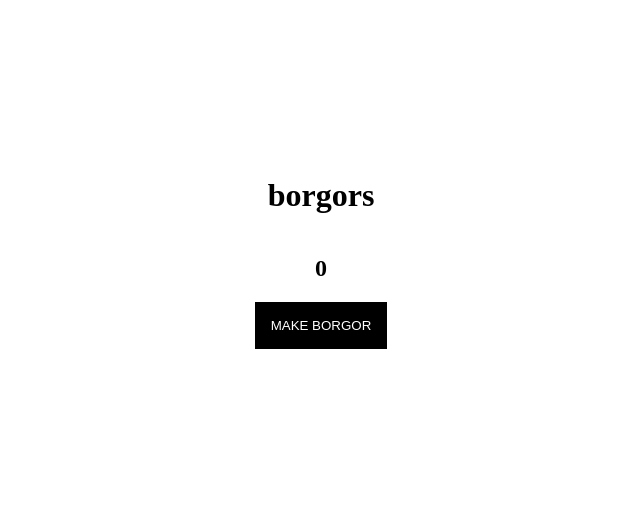
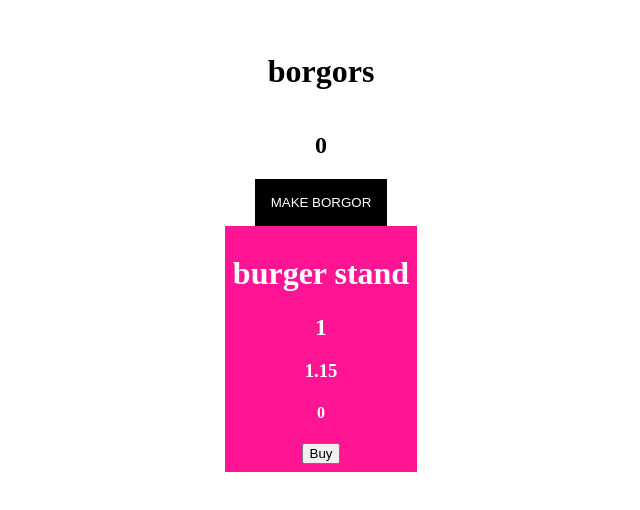
Before and after one commit to mikencorbett/borgors, an Angular app: page / in a window 1280 px wide. Shown: the part 148-658 px from the top of the page, without its empty margins (319-959 px from the left). Built offline with nearby package versions, Linux system fonts and the light colour scheme.

Commit message:
generator v2
generator is now capable of generating borgors. still need to add cost logic.

```diff
--- a/src/app/app.html
+++ b/src/app/app.html
@@ -2,4 +2,9 @@
   <h1>borgors</h1>
   <h2>{{ resources.borgors() }}</h2>
   <button class="button-primary" (click)="makeBorgor()">make borgor</button>
+  <app-generator
+    [name]="'burger stand'"
+    [initialCost]="1"
+    [multiplier]="1.15"
+    [generateInterval]="1000"/>
 </div>
--- a/src/app/app.ts
+++ b/src/app/app.ts
@@ -1,9 +1,12 @@
 import { Component, inject } from '@angular/core';
 import {Resources} from './services/resources';
+import {Generator} from './components/generator/generator';
 
 @Component({
   selector: 'app-root',
-  imports: [],
+  imports: [
+    Generator
+  ],
   templateUrl: './app.html',
   styleUrl: './app.scss'
 })
--- /dev/null
+++ b/src/app/components/generator/generator.html
@@ -0,0 +1,7 @@
+<div class="generator">
+  <h1>{{ name() }}</h1>
+  <h2>{{ initialCost() }}</h2>
+  <h3>{{ cost() }}</h3>
+  <h4>{{ owned() }}</h4>
+  <button (click)="buyGenerator()">Buy</button>
+</div>
--- /dev/null
+++ b/src/app/components/generator/generator.scss
@@ -0,0 +1,6 @@
+.generator {
+  background-color: deeppink;
+  color: white;
+  text-align: center;
+  padding: .5rem;
+}
--- /dev/null
+++ b/src/app/components/generator/generator.ts
@@ -0,0 +1,56 @@
+import {Component, computed, inject, input, Signal, signal} from '@angular/core';
+import {Resources} from '../../services/resources';
+import { interval } from 'rxjs';
+
+@Component({
+  selector: 'app-generator',
+  imports: [],
+  templateUrl: './generator.html',
+  styleUrl: './generator.scss'
+})
+export class Generator {
+  name = input.required<string>();
+  initialCost = input.required<number>();
+  generateInterval = input.required<number>();
+  multiplier = input.required<number>();
+  //TODO: These are probably inputs inside a component.
+  private readonly _owned = signal<number>(0);
+  private readonly _autoCollectEnabled = signal<boolean>(false);
+  private readonly resources = inject(Resources);
+
+  enableAutoCollect(): void {
+    if (this._autoCollectEnabled()) {
+      return;
+    }
+    this._autoCollectEnabled.set(true);
+    const generator = interval(this.generateInterval());
+    //TODO: take until mutators change, then resub?
+    generator.subscribe(_ => {
+      this.resources.gainBorgor((1 + this.owned()) * this.multiplier())
+    });
+  }
+
+  get owned(): Signal<number> {
+    return this._owned.asReadonly();
+  }
+
+  set owned(quantity: number) {
+    this._owned.update(q => q + quantity);
+  }
+
+  private readonly _cost = computed(() => {
+    return (this.initialCost() + this.owned()) * this.multiplier();
+  });
+
+  get cost(): Signal<number> {
+    return this._cost;
+  }
+
+  //TODO: eventually purchase x amount
+  buyGenerator(): void {
+    this.owned = 1;
+    //TODO: this is bad and wrong. make it better.
+    // it should only call a method if it isnt already active
+    this.enableAutoCollect();
+  }
+}
```
Also changed, not shown: src/app/services/generators/base-generator.ts (deleted, +0 -60 lines), 1 other file (tests, documents, lock files or other folders).
